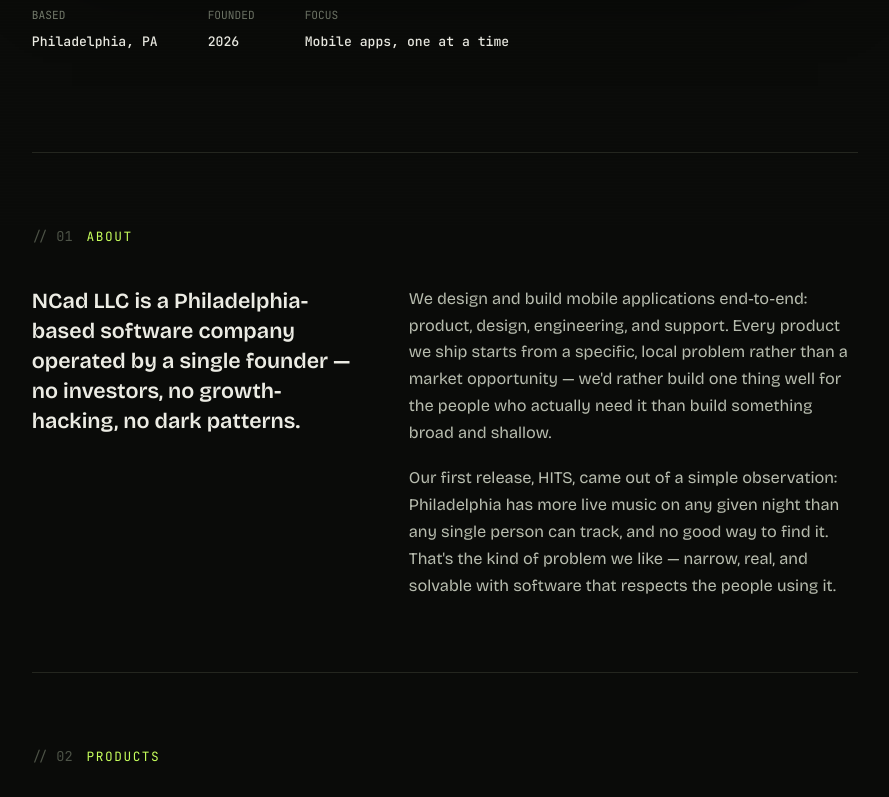
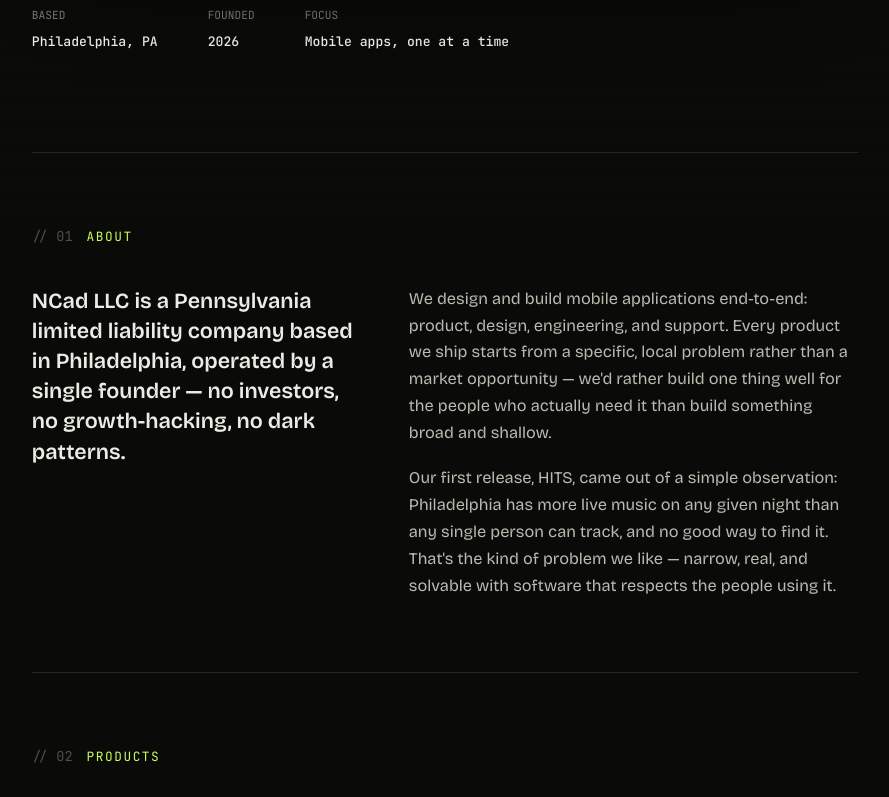
Before and after one commit to NickCad2/ncadllc-site, a plain HTML site: page index.html in a window 1280 px wide. Shown: the part 574-1371 px from the top of the page, without its empty margins (195-1084 px from the left). Drawn offline with nearby package versions, Linux system fonts and the light colour scheme.

Commit message:
Specify Pennsylvania LLC formation in about copy

```diff
--- a/index.html
+++ b/index.html
@@ -277,7 +277,7 @@
   <section id="about">
     <div class="sec-head"><span class="tag">// 01</span><span class="name">about</span></div>
     <div class="about-grid">
-      <p class="about-lede reveal">NCad LLC is a Philadelphia-based software company operated by a single founder — no investors, no growth-hacking, no dark patterns.</p>
+      <p class="about-lede reveal">NCad LLC is a Pennsylvania limited liability company based in Philadelphia, operated by a single founder — no investors, no growth-hacking, no dark patterns.</p>
       <div class="about-body reveal">
         <p>We design and build mobile applications end-to-end: product, design, engineering, and support. Every product we ship starts from a specific, local problem rather than a market opportunity — we'd rather build one thing well for the people who actually need it than build something broad and shallow.</p>
         <p>Our first release, HITS, came out of a simple observation: Philadelphia has more live music on any given night than any single person can track, and no good way to find it. That's the kind of problem we like — narrow, real, and solvable with software that respects the people using it.</p>
```
